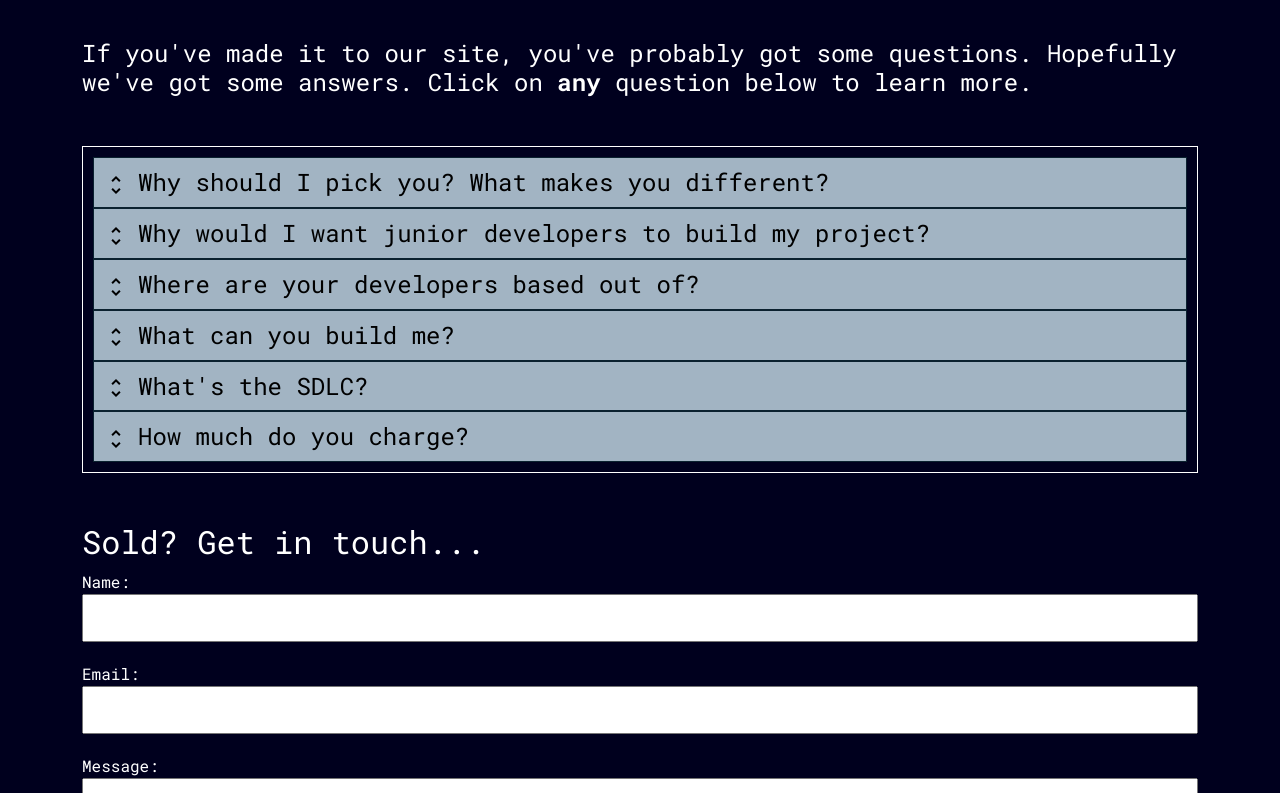
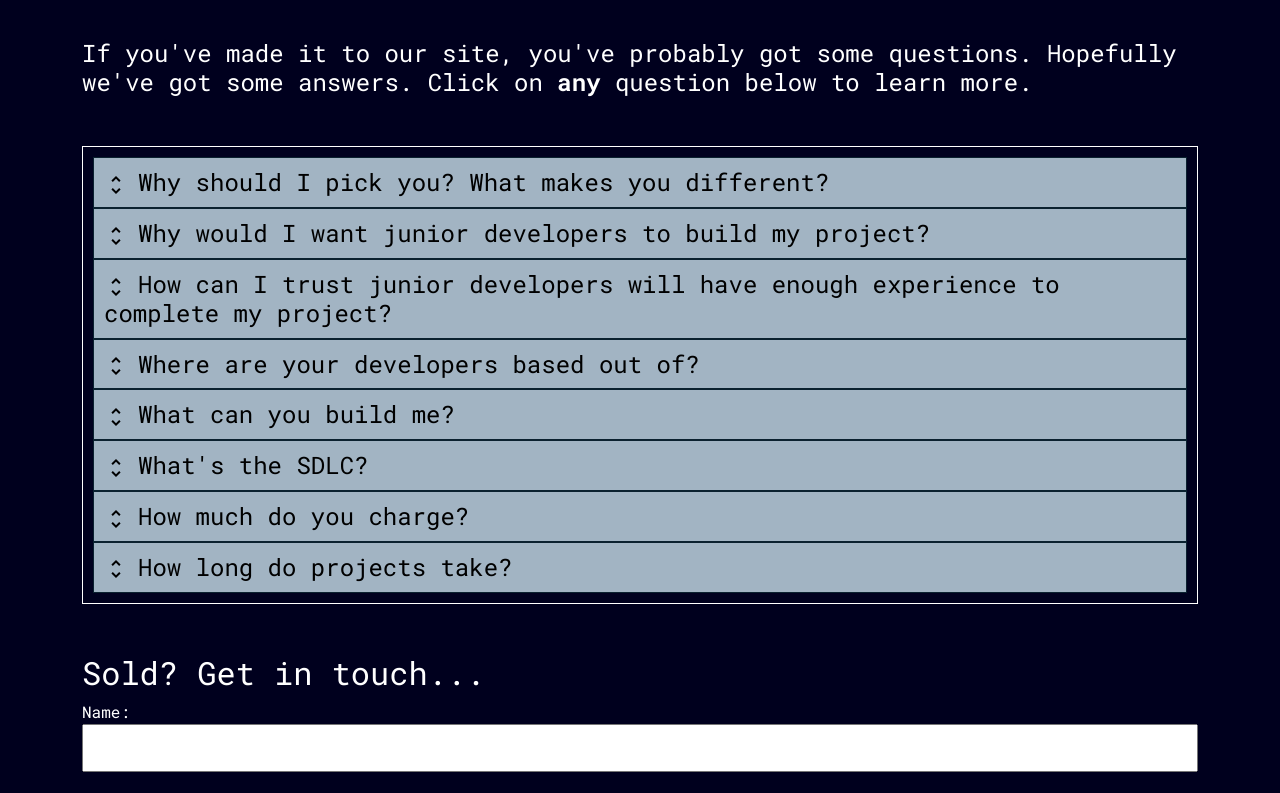
Before and after one commit to maxmatthews/cusecode, a Next.js app: page / in a window 1280 px wide. Shown: the part 549-1342 px from the top of the page. Built offline with nearby package versions, Linux system fonts and the light colour scheme.

Commit message:
Add two questions

```diff
--- a/src/components/FAQ.js
+++ b/src/components/FAQ.js
@@ -39,6 +39,38 @@ const FAQ = () => {
 							Our dev shop aims to help junior developers get the experience
 							they need to launch their careers while producing real projects
 							that can help our society while you benefit from saving money.
+						</p>
+					</>
+				}
+			/>
+			<Question
+				question={
+					<>
+						How can I trust junior developers will have enough experience to
+						complete my project?
+					</>
+				}
+				answer={
+					<>
+						<p>
+							We ensure every project has a senior developer assigned to the
+							project to guide and mentor the junior devs. Our students are also
+							rigorously assessed over the course of a 6 month bootcamp where
+							only the top graduates are invited to work on{" "}
+							<strong>Cuse Code</strong> projects.
+						</p>
+						<p>
+							Our first senior developer,{" "}
+							<a href={"https://maxmatthe.ws"}>Max Matthews</a>, has over a
+							decade of professional development experience. He has built
+							several full stack teams while CTO at the startup{" "}
+							<a href={"https://wearetuzag.com"}>tuzag</a>. He is also Lead
+							Instructor at{" "}
+							<a href={"https://careersincode.org"}>Careers in Code</a>, and has
+							been part of the{" "}
+							<a href={"https://hackupstate.com"}>Hack Upstate</a> community
+							since 2012. Max finds engineering most fun when he can mentor top
+							developers through real world challenges to solve.
 						</p>
 					</>
 				}
@@ -206,6 +238,21 @@ const FAQ = () => {
 					</>
 				}
 			/>
+			<Question
+				question={<>How long do projects take?</>}
+				answer={
+					<>
+						<p>
+							Wordpress websites take <strong>2 - 4</strong> weeks.
+						</p>
+						<p>
+							Full stack apps range from <strong>one to several months</strong>,
+							although the goal is to build a lasting relationship so we can
+							continue to work on new features and bugs as they arise.
+						</p>
+					</>
+				}
+			/>
 		</div>
 	);
 };
```
